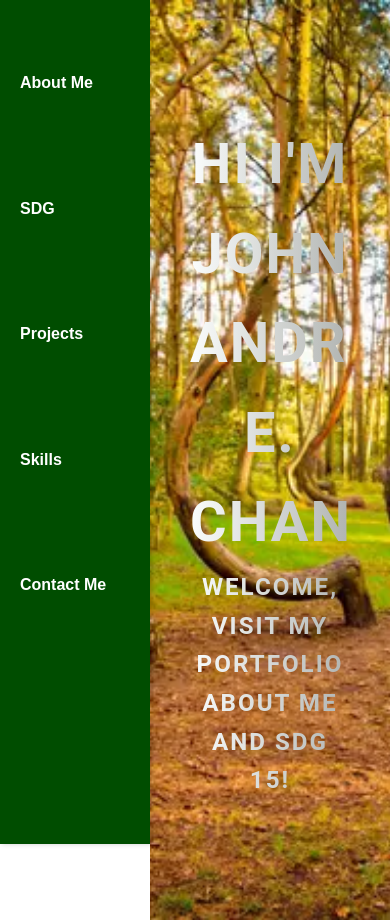
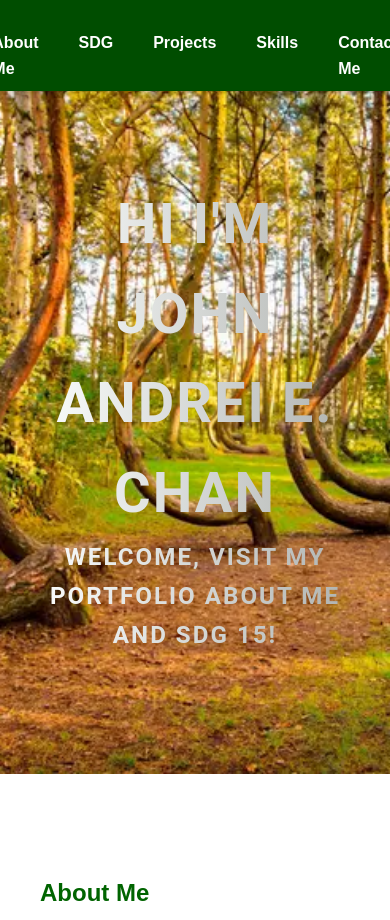
Before and after one commit to ChanJAE123/CHANJAEPROJ, a plain HTML site: page index.html in a window 390 px wide. Shown: the top 920 px of the page. Drawn offline with Linux system fonts and the light colour scheme.

Commit message:
pinalitan navbar ng mobile view

```diff
--- a/homepage.css
+++ b/homepage.css
@@ -148,3 +148,47 @@ h2 {
     text-align: center;
     padding: 10px 0;
 }
+
+/* Mobile View Adjustments */
+@media (max-width: 768px) {
+    .navbar {
+      position: fixed;  /* Keep the navbar fixed at the top */
+      top: 0;
+      left: 0;
+      width: 100%;
+      height: auto;
+      background: #004d00;
+      display: flex;
+      justify-content: center;
+      box-shadow: 0 2px 5px rgba(0, 0, 0, 0.2);  /* Keep the shadow effect */
+      z-index: 1000;  /* Ensure the navbar stays on top of other content */
+    }
+
+    .navbar ul {
+      flex-direction: row;
+      justify-content: center;
+      margin: 0;
+      padding: 0;
+    }
+
+    .navbar ul li {
+      margin: 0 5px;
+    }
+
+    .navbar ul li a {
+      padding: 10px 15px;
+      font-size: 1rem;
+    }
+
+    body {
+      margin-left: 0; /* Remove left margin in mobile view */
+    }
+
+    header.hero {
+      margin-top: 60px; /* Add top margin to avoid overlap with the navbar */
+    }
+
+    #about {
+      padding-top: 80px; /* Add space below the navbar to avoid content being hidden */
+    }
+  }
```
